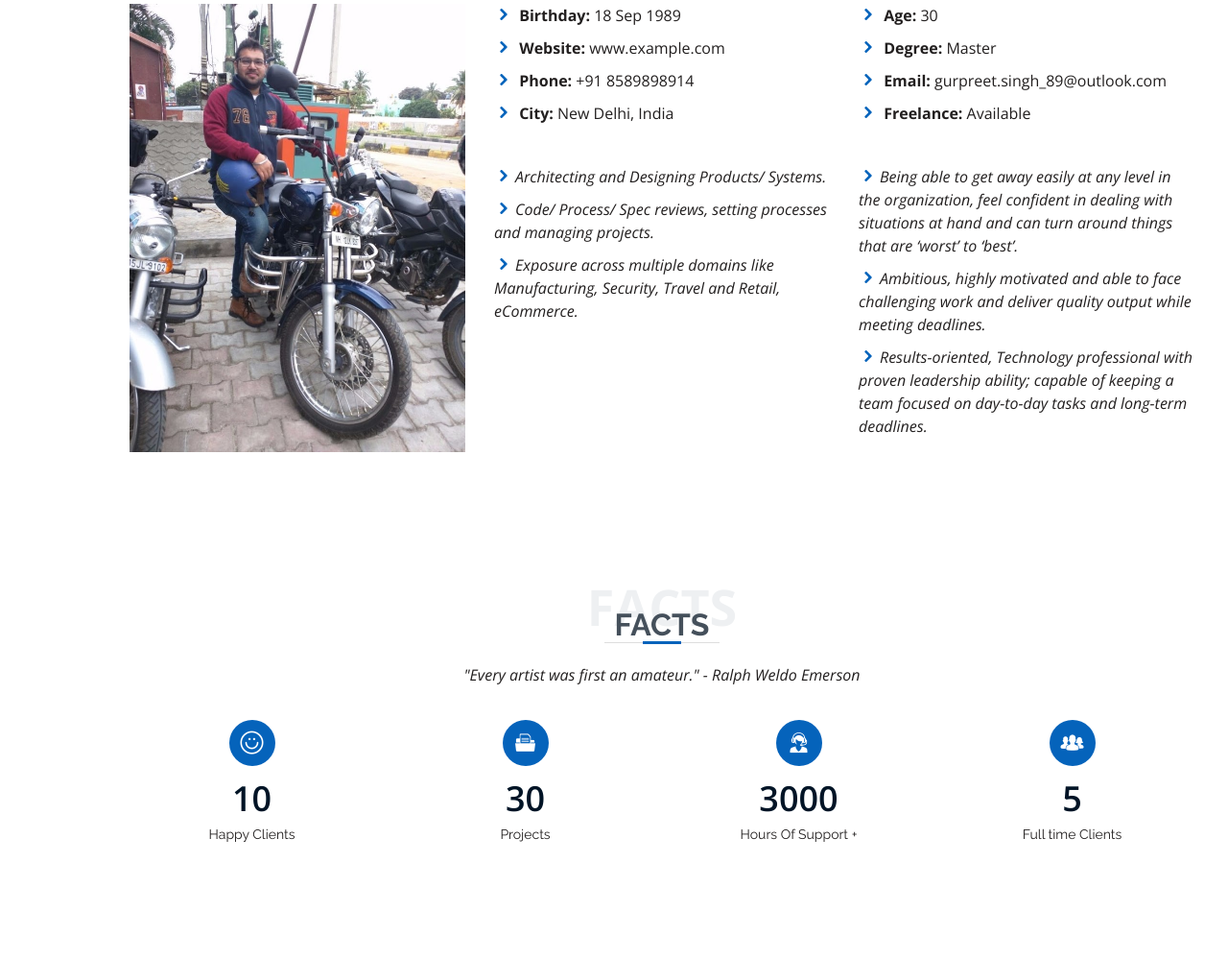
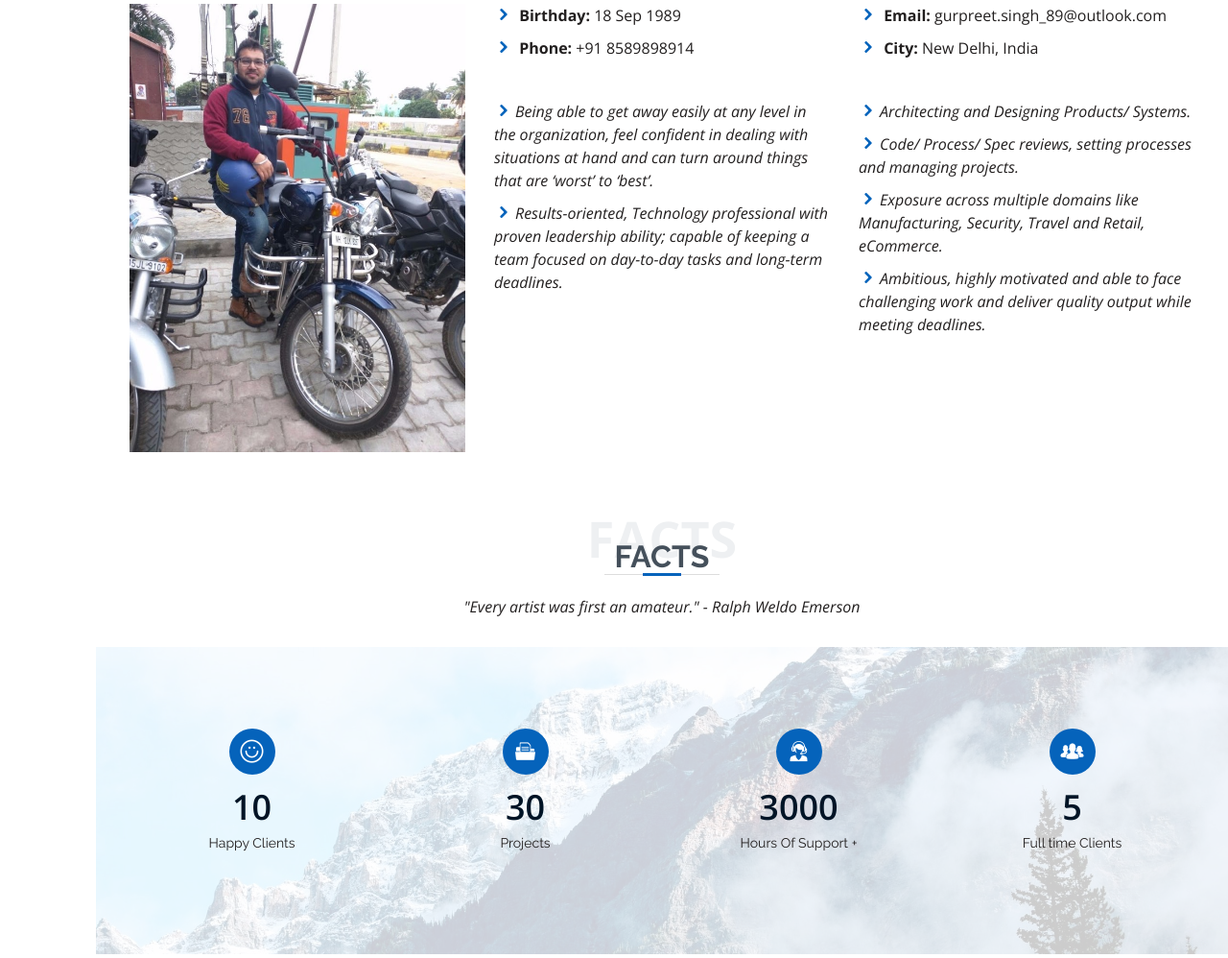
Before and after one commit to masterroshi89/gurpreetsingh, a plain HTML site: page index.html in a window 1280 px wide. Shown: the part 998-1996 px from the top of the page at 96% size. Drawn offline with nearby package versions, Linux system fonts and the light colour scheme; files whose address does not match are found by name.

Commit message:
added parallex

```diff
--- a/assets/css/style.css
+++ b/assets/css/style.css
@@ -343,6 +343,7 @@ can be removed
   background-attachment: fixed;
   background-size: cover;
   position: relative;
+  z-index: -1;
 }
 
   /* .video-container{
@@ -566,13 +567,35 @@ section {
 /*--------------------------------------------------------------
 # Facts
 --------------------------------------------------------------*/
+.facts {
+  padding: 80px 0;
+  background: url("../img/m5.jpg") no-repeat;
+  background-position: center center;
+  background-attachment: fixed;
+  background-size: cover;
+  position: relative;
+}
+
+.facts::before {
+  content: "";
+  position: absolute;
+  left: 0;
+  right: 0;
+  top: 0;
+  bottom: 0;
+  background: rgba(255, 255, 255, 0.8);
+}
+
+
+
+
 .facts .count-box {
   padding: 30px 30px 25px 30px;
   margin-top: 30px;
   width: 100%;
   position: relative;
   text-align: center;
-  background: #fff;
+  /* background: #fff; */
 }
 
 .facts .count-box i {
@@ -989,9 +1012,9 @@ section {
 /*--------------------------------------------------------------
 # Testimonials
 --------------------------------------------------------------*/
-/* .testimonials {
+.testimonials {
   padding: 80px 0;
-  background: url("../img/8.jpg") no-repeat;
+  background: url("../img/m4.jpg") no-repeat;
   background-position: center center;
   background-attachment: fixed;
   background-size: cover;
@@ -1005,8 +1028,8 @@ section {
   right: 0;
   top: 0;
   bottom: 0;
-  background: rgba(255, 255, 255, 0.856);
-} */
+  background: rgba(255, 255, 255, 0.6);
+}
 
 .testimonials .section-header {
   margin-bottom: 40px;
--- a/index.html
+++ b/index.html
@@ -35,11 +35,15 @@
   <!-- ======= Mobile nav toggle button ======= -->
   <button type="button" class="mobile-nav-toggle d-xl-none"><i class="icofont-navigation-menu"></i></button>
 
+  <!-- <video class="video" autoplay="autoplay" muted="muted" loop="loop">
+    <source src="http://media.w3.org/2010/05/sintel/trailer.mp4" type="video/mp4">
+  </video> -->
+
   <!-- ======= Header ======= -->
   <header id="header" class="d-flex flex-column justify-content-center">
     <nav class="nav-menu">
       <ul>
-        <li class="active"><a href="#hero"><i class="bx bx-home"></i> <span>Home</span></a></li>
+        <li class="active hero"><a href="#hero"><i class="bx bx-home"></i> <span>Home</span></a></li>
         <li><a href="#about"><i class="bx bx-user"></i> <span>About</span></a></li>
         <li><a href="#resume"><i class="bx bx-file-blank"></i> <span>Resume</span></a></li>
         <li><a href="#portfolio"><i class="bx bx-book-content"></i> <span>Portfolio</span></a></li>
@@ -55,7 +59,7 @@
           <dt><a href="https://dev.to/gurpreetsingh" class="dev.to"><i class="bx bxl-dev-to"></i></a></dt>
            <dt><a href="https://www.instagram.com/imperviussingh/" class="instagram"><i class="bx bxl-instagram"></i></a></dt>
             <dt><a href="https://github.com/supersaiyane" class="github"><i class="bx bxl-github"></i></a></dt>
-            <dt><p> <a href="https://www.linkedin.com/in/gurpreetsingh89/" class="linkedin"><i class="bx bxl-linkedin"></i></a> gdhg</p></dt>
+            <dt><p> <a href="https://www.linkedin.com/in/gurpreetsingh89/" class="linkedin"><i class="bx bxl-linkedin"></i></a></p></dt>
         </dl>
       </div>
     </div>
@@ -112,17 +116,18 @@
               <div class="col-lg-6">
                 <ul>
                   <li><i class="icofont-rounded-right"></i> <strong>Birthday:</strong> 18 Sep 1989</li>
-                   <li><i class="icofont-rounded-right"></i> <strong>Website:</strong> www.example.com</li>
+                   <!-- <li><i class="icofont-rounded-right"></i> <strong>Website:</strong> www.example.com</li> -->
                   <li><i class="icofont-rounded-right"></i> <strong>Phone:</strong> +91 8589898914</li>
-                  <li><i class="icofont-rounded-right"></i> <strong>City:</strong> New Delhi, India</li>
+
                 </ul>
               </div>
               <div class="col-lg-6">
                 <ul>
-                  <li><i class="icofont-rounded-right"></i> <strong>Age:</strong> 30</li>
-                  <li><i class="icofont-rounded-right"></i> <strong>Degree:</strong> Master</li>
+                  <!-- <li><i class="icofont-rounded-right"></i> <strong>Age:</strong> 30</li> -->
+                  <!-- <li><i class="icofont-rounded-right"></i> <strong>Degree:</strong> Master</li> -->
                   <li><i class="icofont-rounded-right"></i> <strong>Email:</strong> gurpreet.singh_89@outlook.com</li>
-                  <li><i class="icofont-rounded-right"></i> <strong>Freelance:</strong> Available</li>
+                  <li><i class="icofont-rounded-right"></i> <strong>City:</strong> New Delhi, India</li>
+                  <!-- <li><i class="icofont-rounded-right"></i> <strong>Freelance:</strong> Available</li> -->
                 </ul>
               </div>
             </div>
@@ -135,16 +140,17 @@
               <div class="row">
                 <div class="col-lg-6">
                   <ul>
+                   <li class="font-italic"><i class="icofont-rounded-right"></i>Being able to get away easily at any level in the organization, feel confident in dealing with situations at hand and can turn around things that are ‘worst’ to ‘best’.</li>
+                    <li class="font-italic"><i class="icofont-rounded-right"></i>Results-oriented, Technology professional with proven leadership ability; capable of keeping a team focused on day-to-day tasks and long-term deadlines.</li>
+                    </ul>
+
+                </div>
+                <div class="col-lg-6">
+                  <ul>
                     <li class="font-italic"><i class="icofont-rounded-right"></i>Architecting and Designing Products/ Systems.</li>
                     <li class="font-italic"><i class="icofont-rounded-right"></i>Code/ Process/ Spec reviews, setting processes and managing projects.</li>
                     <li class="font-italic"><i class="icofont-rounded-right"></i>Exposure across multiple domains like Manufacturing, Security, Travel and Retail, eCommerce.</li>
-                  </ul>
-                </div>
-                <div class="col-lg-6">
-                  <ul>
-                    <li class="font-italic"><i class="icofont-rounded-right"></i>Being able to get away easily at any level in the organization, feel confident in dealing with situations at hand and can turn around things that are ‘worst’ to ‘best’.</li>
                     <li class="font-italic"><i class="icofont-rounded-right"></i>Ambitious, highly motivated and able to face challenging work and deliver quality output while meeting deadlines.</li>
-                    <li class="font-italic"><i class="icofont-rounded-right"></i>Results-oriented, Technology professional with proven leadership ability; capable of keeping a team focused on day-to-day tasks and long-term deadlines.</li>
                   </ul>
                 </div>
               </div>
@@ -156,15 +162,13 @@
     </section><!-- End About Section -->
 
     <!-- ======= Facts Section ======= -->
-    <section id="facts" class="facts">
-      <div class="container" data-aos="fade-up">
-
     <div class="section-title">
           <h2>Facts</h2>
           <span>Facts</span>
            <p class="font-italic">"Every artist was first an amateur." - Ralph Weldo Emerson</p>
     </div>
-
+    <section id="facts" class="facts">
+      <div class="container" data-aos="fade-up">
         <div class="row">
 
           <div class="col-lg-3 col-md-6">
@@ -636,14 +640,14 @@
     </section><!-- End Services Section -->
 
     <!-- ======= Testimonials Section ======= -->
-    <section id="testimonials" class="testimonials section-bg">
-      <div class="container" data-aos="fade-up">
     <div class="section-title">
       <span>Testimonials</span>
       <h2>Testimonials</h2>
       <p class="font-italic">The most important skill in tech isn't software or hardware. It isn't operations or finance. It isn't marketing or design either. The most important skill in tech is building relationships and maintaining relationships.</p>
     </div>
 
+    <section id="testimonials" class="testimonials section-bg">
+      <div class="container" data-aos="fade-up">
         <div class="owl-carousel testimonials-carousel" data-aos="zoom-in" data-aos-delay="100">
           <div class="testimonial-item">
             <img src="assets/img/testimonials/ravi.jfif" class="testimonial-img" alt="">
```
Also changed, not shown: assets/img/Capture.PNG (added), assets/img/Capture1.PNG (added), assets/img/fun-fact.jpg (added), assets/img/m1.jpg (added), assets/img/m2.jpg (added), assets/img/m3.jpg (added), assets/img/m4.jpg (added), assets/img/m5.jpg (added), assets/img/process-image-6.png (added), assets/img/testimonial.jpg (added). Lines whose indentation alone changed are shown as unchanged.
